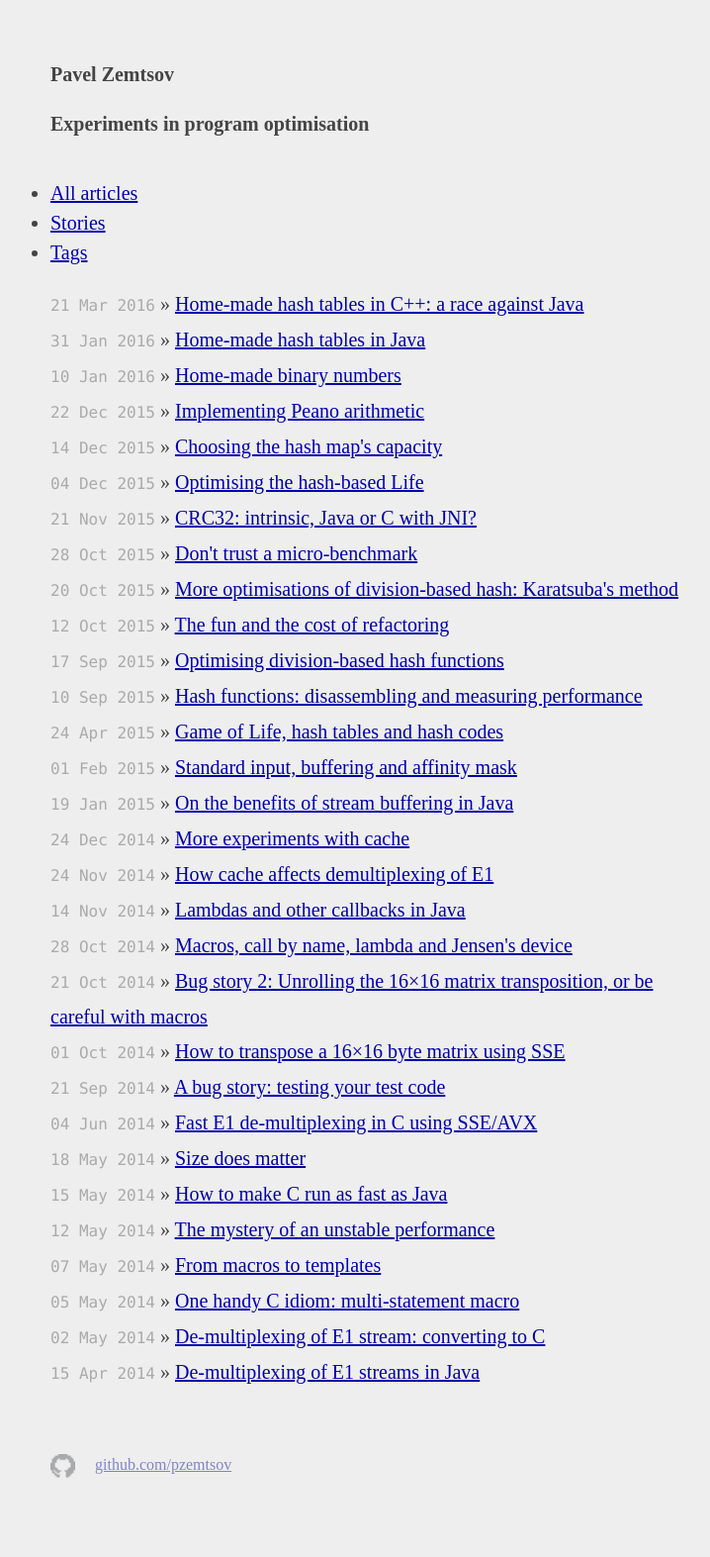
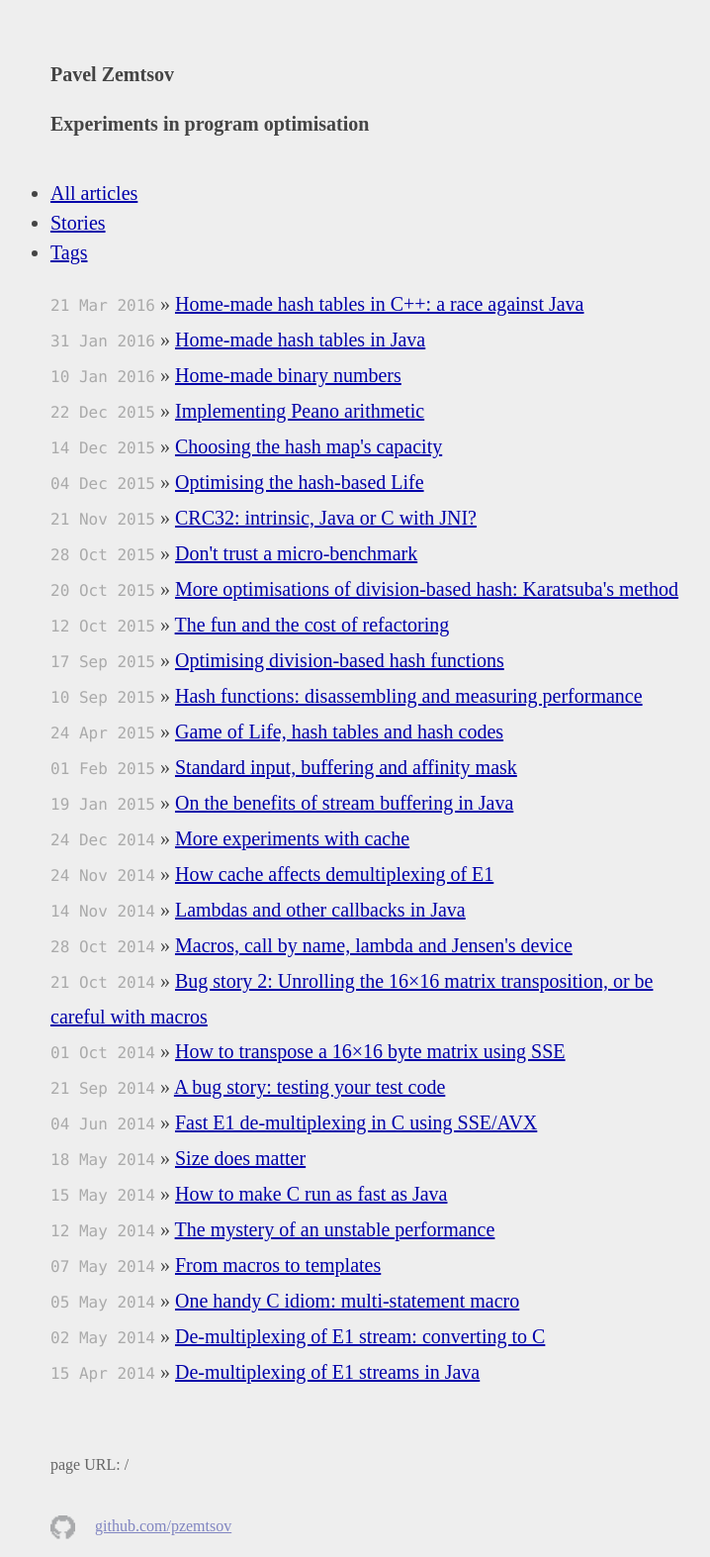
Before and after one commit to pzemtsov/pzemtsov.github.io, a Jekyll site: the page built from index.html, in a window 1280 px wide. Shown: the whole page at 99% size, without its empty margins (259-977 px from the left). Built offline with Jekyll 4.4.1, drawn with Linux system fonts in a browser that asks for light colours; nearby versions of some CDN libraries; Markdown is read by kramdown in place of the engine named in the settings; before the commit the page ends 1511 px from its top, so only the background shows below that.

Commit message:
Test to find possible page.url bug

```diff
--- a/_layouts/default.html
+++ b/_layouts/default.html
@@ -138,6 +138,10 @@
            {{ content }}
 
           <div class="footer">
+<p>
+page URL: {{ page.url }}
+</p>
+
             <div class="contact">
               <p>
                 <img src="/images/github.png" width="25" height="25" style="vertical-align: middle;padding-right:1em;">
```
